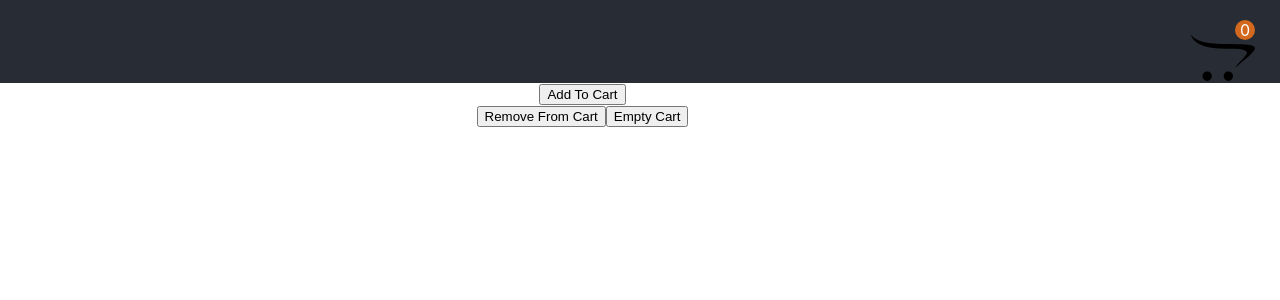
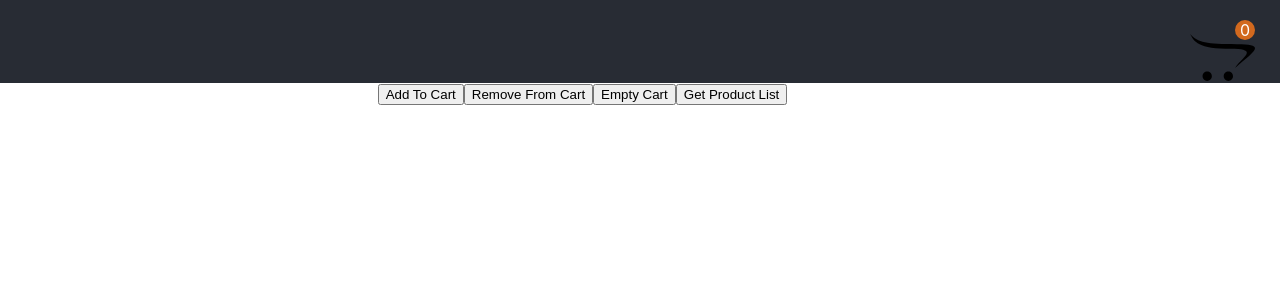
Before and after one commit to Ahmed2183/React-Redux-Saga, a React (Create React App) app: page / in a window 1280 px wide. Shown: the top 300 px of the page. Built offline with nearby package versions, Linux system fonts and the light colour scheme.

Commit message:
Add Product List button and get data from productData reducer

```diff
--- a/src/components/Main.js
+++ b/src/components/Main.js
@@ -1,7 +1,14 @@
-import { useDispatch } from 'react-redux'
+import { useDispatch, useSelector } from 'react-redux'
 import { addToCart, emptyCart, removeFromCart } from '../redux/action';
+import { productList } from '../redux/productAction';
 
 function Main() {
+
+  const result = useSelector((state) => state.productData);
+  console.log("Data in Main Component",result);
+
+  // const result = useSelector((state) => state);
+  // console.log("Get All Reducers Data",result);
 
   const dispatch = useDispatch();
 
@@ -11,12 +18,10 @@ function Main() {
 
     <div>
       <button onClick={() => dispatch(addToCart(product))}>Add To Cart</button>
-      <div>
-        <button onClick={() => dispatch(removeFromCart(product.name))}>Remove From Cart</button>
-        <button onClick={() => dispatch(emptyCart())}>Empty Cart</button>
-      </div>
+      <button onClick={() => dispatch(removeFromCart(product.name))}>Remove From Cart</button>
+      <button onClick={() => dispatch(emptyCart())}>Empty Cart</button>
+      <button onClick={() => dispatch(productList())}>Get Product List</button>
     </div>
-
   );
 }
 
```
